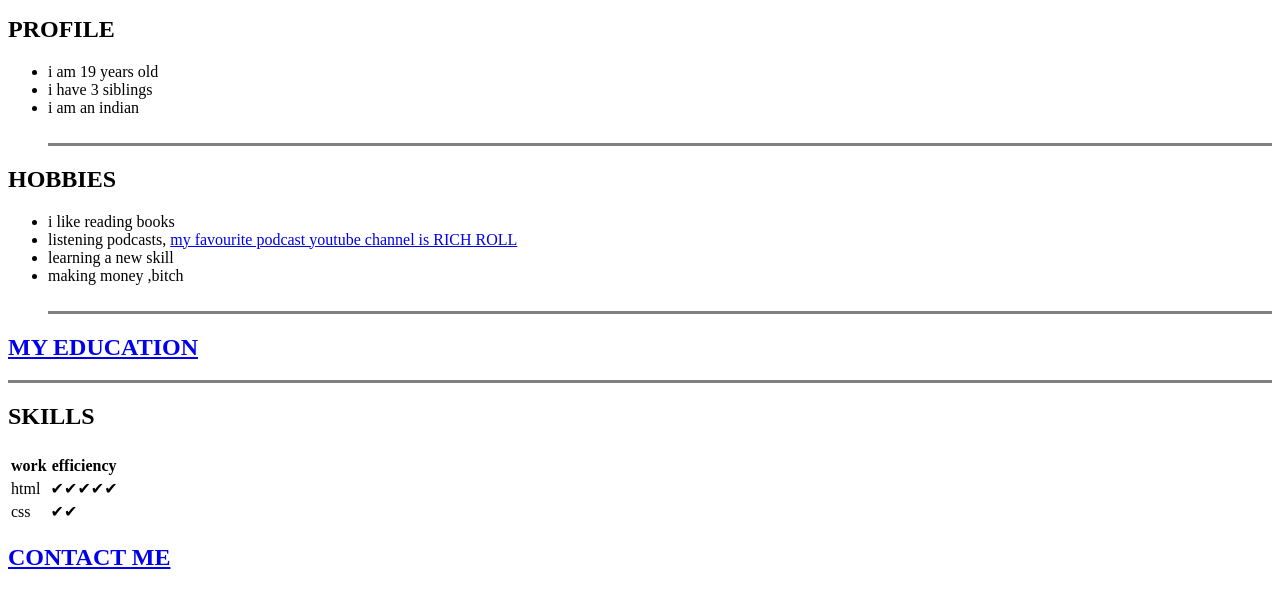
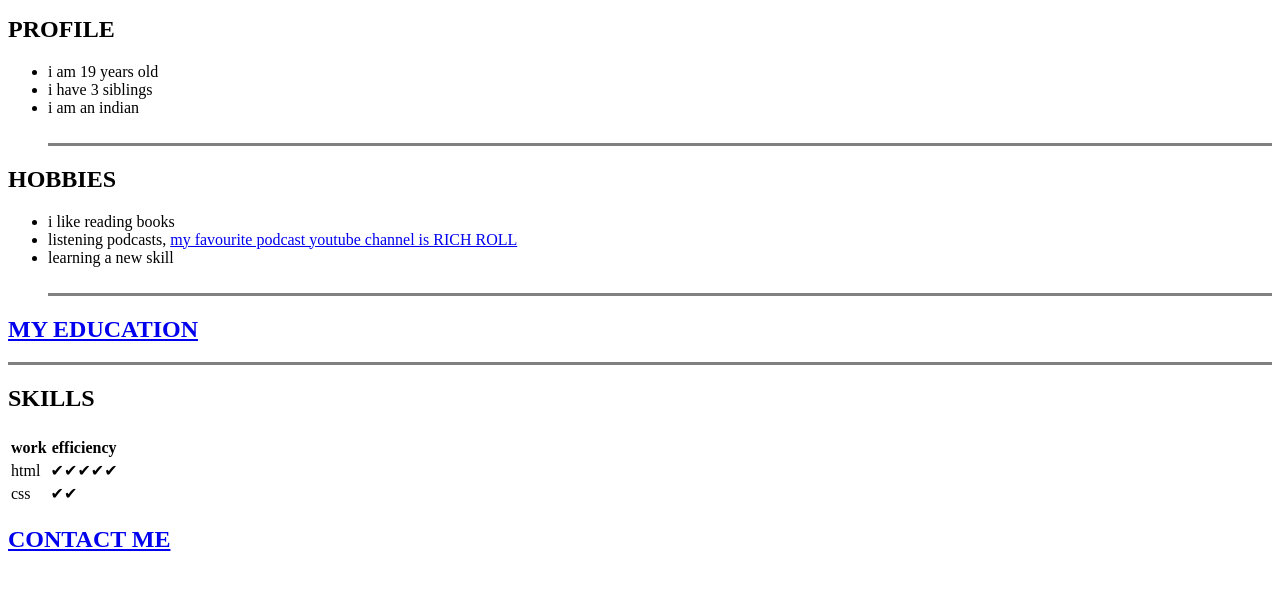
Before and after one commit to rishabpurba/personalwebsite, a plain HTML site: page index.html in a window 1280 px wide. Shown: the part 333-924 px from the top of the page. Drawn offline with Linux system fonts and the light colour scheme.

Commit message:
changed a small detail

```diff
--- a/index.html
+++ b/index.html
@@ -34,7 +34,6 @@
     <li>i like reading books</li>
     <li>listening podcasts, <a href="https://www.youtube.com/c/Richroll">my favourite podcast youtube channel is RICH ROLL</a> </li>
     <li>learning a new skill</li>
-    <li>making money ,bitch</li>
     <br>
     <hr size="3" noshade>
   </ul>
```
